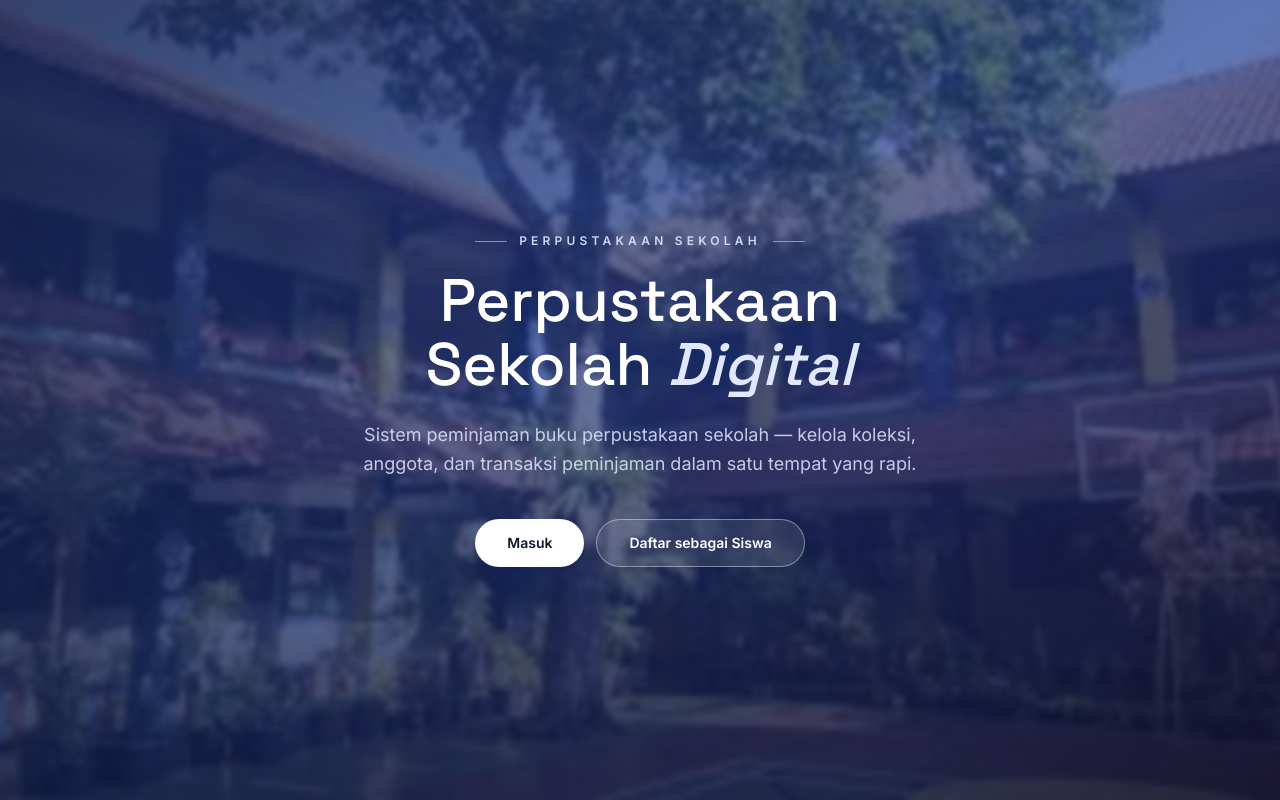
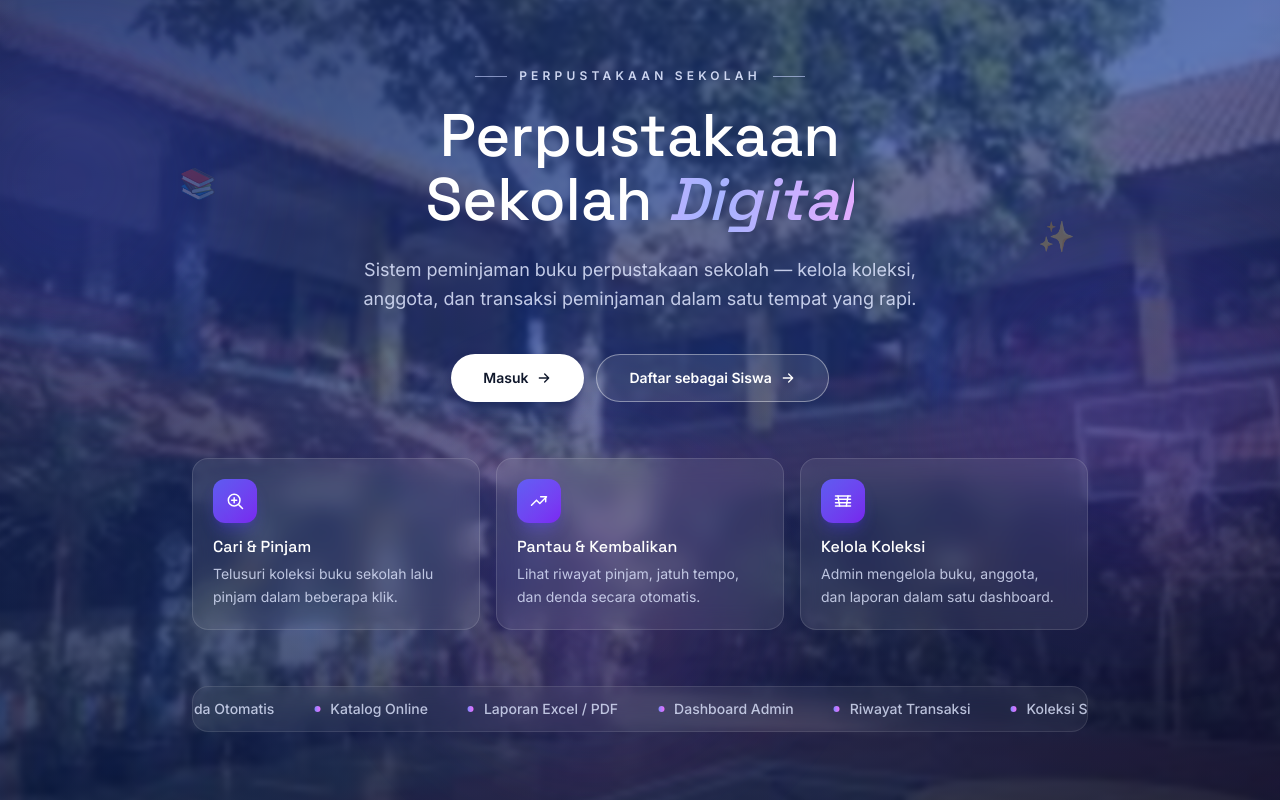
Before and after one commit to Xzrii1/jajalke, a Next.js app: page / in a window 1280 px wide. Built offline with nearby package versions, Linux system fonts and the light colour scheme; no server answers.

Commit message:
feat(ui): beranda lebih hidup - orb animasi, teks judul gradient, kartu fitur, ribbon berjalan & CTA beranimasi

```diff
--- a/src/app/globals.css
+++ b/src/app/globals.css
@@ -76,14 +76,60 @@ body {
 .anim-rise.d-3 { animation-delay: 0.24s; }
 .anim-rise.d-4 { animation-delay: 0.32s; }
 
+/* ---------------------------------------------------------------------------
+   Animasi tambahan khusus beranda (homepage) yang lebih hidup
+--------------------------------------------------------------------------- */
+@keyframes floaty {
+  0%, 100% { transform: translate3d(0, 0, 0); }
+  50% { transform: translate3d(0, -22px, 0); }
+}
+.anim-float { animation: floaty 7s ease-in-out infinite; }
+.anim-float-slow { animation: floaty 11s ease-in-out infinite; }
+
+@keyframes drift {
+  0% { transform: translate(0, 0) scale(1); opacity: 0.35; }
+  50% { transform: translate(26px, -30px) scale(1.15); opacity: 0.7; }
+  100% { transform: translate(0, 0) scale(1); opacity: 0.35; }
+}
+.anim-drift { animation: drift 14s ease-in-out infinite; }
+.anim-drift-rev { animation: drift 18s ease-in-out infinite reverse; }
+
+@keyframes gradientMove {
+  0% { background-position: 0% 50%; }
+  100% { background-position: 200% 50%; }
+}
+.anim-gradient-text {
+  background-size: 200% auto;
+  animation: gradientMove 6s linear infinite;
+}
+
+@keyframes marquee {
+  from { transform: translateX(0); }
+  to { transform: translateX(-50%); }
+}
+.anim-marquee { animation: marquee 32s linear infinite; }
+
+@keyframes bob {
+  0%, 100% { transform: translateY(0) rotate(0deg); }
+  50% { transform: translateY(-8px) rotate(-2deg); }
+}
+.anim-bob { animation: bob 5s ease-in-out infinite; }
+
 @media (prefers-reduced-motion: reduce) {
   html {
     scroll-behavior: auto;
   }
   .anim-rise,
   .anim-fade,
-  .anim-chart {
-    animation: none;
+  .anim-chart,
+  .anim-float,
+  .anim-float-slow,
+  .anim-drift,
+  .anim-drift-rev,
+  .anim-gradient-text,
+  .anim-marquee,
+  .anim-bob {
+    animation: none !important;
   }
 }
 
--- a/src/app/page.tsx
+++ b/src/app/page.tsx
@@ -2,6 +2,75 @@ import Link from "next/link";
 import { redirect } from "next/navigation";
 import { getSession } from "@/lib/session";
 import { SchoolBackdrop } from "@/components/school-backdrop";
+
+function FeatureCard({
+  icon,
+  title,
+  desc,
+  delay,
+}: {
+  icon: React.ReactNode;
+  title: string;
+  desc: string;
+  delay: string;
+}) {
+  return (
+    <div
+      style={{ animationDelay: delay }}
+      className="anim-rise card-lift group rounded-2xl border border-white/12 bg-white/8 p-5 text-left backdrop-blur-md"
+    >
+      <span className="flex h-11 w-11 items-center justify-center rounded-xl bg-gradient-to-br from-indigo-500/90 to-violet-600/90 text-white shadow-lg shadow-indigo-600/30 transition-transform duration-300 group-hover:scale-110">
+        {icon}
+      </span>
+      <h3 className="mt-3 font-display text-base font-medium text-white">{title}</h3>
+      <p className="mt-1 text-sm leading-relaxed text-indigo-100/80">{desc}</p>
+    </div>
+  );
+}
+
+const features = [
+  {
+    icon: (
+      <svg className="h-5 w-5" viewBox="0 0 24 24" fill="none" stroke="currentColor" strokeWidth={1.8}>
+        <circle cx="11" cy="11" r="7" />
+        <path strokeLinecap="round" d="M21 21l-4.35-4.35M11 8v6M8 11h6" />
+      </svg>
+    ),
+    title: "Cari & Pinjam",
+    desc: "Telusuri koleksi buku sekolah lalu pinjam dalam beberapa klik.",
+  },
+  {
+    icon: (
+      <svg className="h-5 w-5" viewBox="0 0 24 24" fill="none" stroke="currentColor" strokeWidth={1.8}>
+        <path strokeLinecap="round" strokeLinejoin="round" d="M3 17l6-6 4 4 8-8" />
+        <path strokeLinecap="round" d="M14 7h6v6" />
+      </svg>
+    ),
+    title: "Pantau & Kembalikan",
+    desc: "Lihat riwayat pinjam, jatuh tempo, dan denda secara otomatis.",
+  },
+  {
+    icon: (
+      <svg className="h-5 w-5" viewBox="0 0 24 24" fill="none" stroke="currentColor" strokeWidth={1.8}>
+        <path strokeLinecap="round" strokeLinejoin="round" d="M3 6h18M3 10h18M3 14h18M3 18h18" />
+        <path strokeLinecap="round" d="M6 6l2 12M18 6l-2 12" />
+      </svg>
+    ),
+    title: "Kelola Koleksi",
+    desc: "Admin mengelola buku, anggota, dan laporan dalam satu dashboard.",
+  },
+];
+
+const marqueeItems = [
+  "Peminjaman Digital",
+  "Denda Otomatis",
+  "Katalog Online",
+  "Laporan Excel / PDF",
+  "Dashboard Admin",
+  "Riwayat Transaksi",
+  "Koleksi Sekolah",
+  "Grafik & Statistik",
+];
 
 export default async function Home() {
   const session = await getSession();
@@ -10,8 +79,19 @@ export default async function Home() {
   }
 
   return (
-    <div className="relative flex flex-1 items-center justify-center px-4 py-20">
+    <div className="relative flex flex-1 flex-col items-center justify-center overflow-hidden px-4 py-16">
       <SchoolBackdrop />
+
+      {/* Orb / partikel mengambang */}
+      <div aria-hidden className="pointer-events-none fixed inset-0 -z-[5] overflow-hidden">
+        <div className="anim-drift absolute -left-24 top-16 h-72 w-72 rounded-full bg-indigo-500/30 blur-3xl" />
+        <div className="anim-drift-rev absolute right-0 top-1/3 h-80 w-80 rounded-full bg-violet-500/25 blur-3xl" />
+        <div className="anim-drift absolute bottom-10 left-1/3 h-72 w-72 rounded-full bg-fuchsia-400/20 blur-3xl" />
+        <span className="anim-float absolute left-[14%] top-[22%] text-3xl opacity-25">📚</span>
+        <span className="anim-float-slow absolute right-[16%] top-[30%] text-3xl opacity-25">✨</span>
+        <span className="anim-float absolute bottom-[26%] right-[24%] text-3xl opacity-20">📖</span>
+        <span className="anim-float-slow absolute bottom-[24%] left-[18%] text-3xl opacity-20">🏫</span>
+      </div>
 
       <main className="anim-rise relative mx-auto w-full max-w-3xl text-center">
         <p className="flex items-center justify-center gap-3 text-xs font-semibold uppercase tracking-[0.35em] text-indigo-100/90">
@@ -25,7 +105,9 @@ export default async function Home() {
           className="anim-rise mt-5 text-balance font-display text-4xl font-medium leading-[1.06] text-white sm:text-6xl"
         >
           Perpustakaan Sekolah{" "}
-          <em className="font-display italic text-indigo-100">Digital</em>
+          <em className="anim-gradient-text bg-gradient-to-r from-indigo-300 via-fuchsia-300 to-indigo-300 bg-clip-text font-display italic text-transparent">
+            Digital
+          </em>
         </h1>
 
         <p
@@ -42,18 +124,61 @@ export default async function Home() {
         >
           <Link
             href="/login"
-            className="inline-flex h-12 w-full items-center justify-center rounded-full bg-white px-8 text-sm font-semibold text-slate-900 shadow-lg shadow-blue-950/40 transition hover:-translate-y-0.5 hover:bg-indigo-50 active:scale-[0.98] sm:w-auto"
+            className="group inline-flex h-12 w-full items-center justify-center gap-2 rounded-full bg-white px-8 text-sm font-semibold text-slate-900 shadow-lg shadow-blue-950/40 transition hover:-translate-y-0.5 hover:bg-indigo-50 active:scale-[0.98] sm:w-auto"
           >
             Masuk
+            <svg
+              className="h-4 w-4 transition-transform duration-300 group-hover:translate-x-1"
+              viewBox="0 0 24 24"
+              fill="none"
+              stroke="currentColor"
+              strokeWidth={2}
+            >
+              <path strokeLinecap="round" strokeLinejoin="round" d="M5 12h14M13 6l6 6-6 6" />
+            </svg>
           </Link>
           <Link
             href="/daftar"
-            className="inline-flex h-12 w-full items-center justify-center rounded-full border border-white/40 bg-white/10 px-8 text-sm font-semibold text-white backdrop-blur-md transition hover:-translate-y-0.5 hover:bg-white/20 active:scale-[0.98] sm:w-auto"
+            className="group inline-flex h-12 w-full items-center justify-center gap-2 rounded-full border border-white/40 bg-white/10 px-8 text-sm font-semibold text-white backdrop-blur-md transition hover:-translate-y-0.5 hover:bg-white/20 active:scale-[0.98] sm:w-auto"
           >
             Daftar sebagai Siswa
+            <svg
+              className="h-4 w-4 transition-transform duration-300 group-hover:translate-x-1"
+              viewBox="0 0 24 24"
+              fill="none"
+              stroke="currentColor"
+              strokeWidth={2}
+            >
+              <path strokeLinecap="round" strokeLinejoin="round" d="M5 12h14M13 6l6 6-6 6" />
+            </svg>
           </Link>
         </div>
       </main>
+
+      {/* Kartu fitur */}
+      <div className="relative mx-auto mt-14 grid w-full max-w-4xl grid-cols-1 gap-4 sm:grid-cols-3">
+        {features.map((f, i) => (
+          <FeatureCard key={f.title} icon={f.icon} title={f.title} desc={f.desc} delay={`${340 + i * 90}ms`} />
+        ))}
+      </div>
+
+      {/* Ribbon berjalan */}
+      <div
+        style={{ animationDelay: "700ms" }}
+        className="anim-fade relative mt-14 w-full max-w-4xl overflow-hidden rounded-2xl border border-white/10 bg-white/5 py-3 backdrop-blur-md"
+      >
+        <div className="anim-marquee flex w-max gap-10 whitespace-nowrap pr-10">
+          {[...marqueeItems, ...marqueeItems].map((item, i) => (
+            <span
+              key={i}
+              className="flex items-center gap-2.5 text-sm font-medium text-indigo-100/80"
+            >
+              <span className="h-1.5 w-1.5 rounded-full bg-gradient-to-r from-indigo-400 to-fuchsia-400" />
+              {item}
+            </span>
+          ))}
+        </div>
+      </div>
     </div>
   );
 }
```
